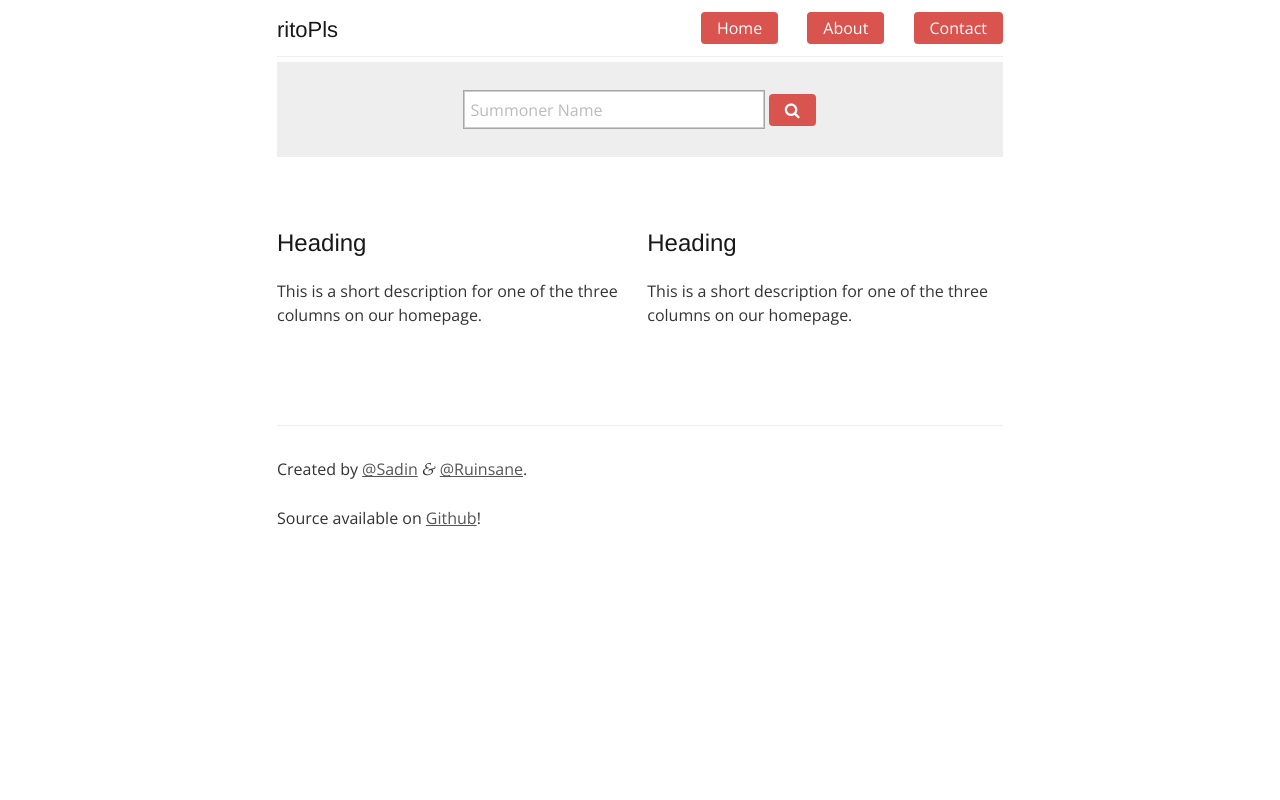
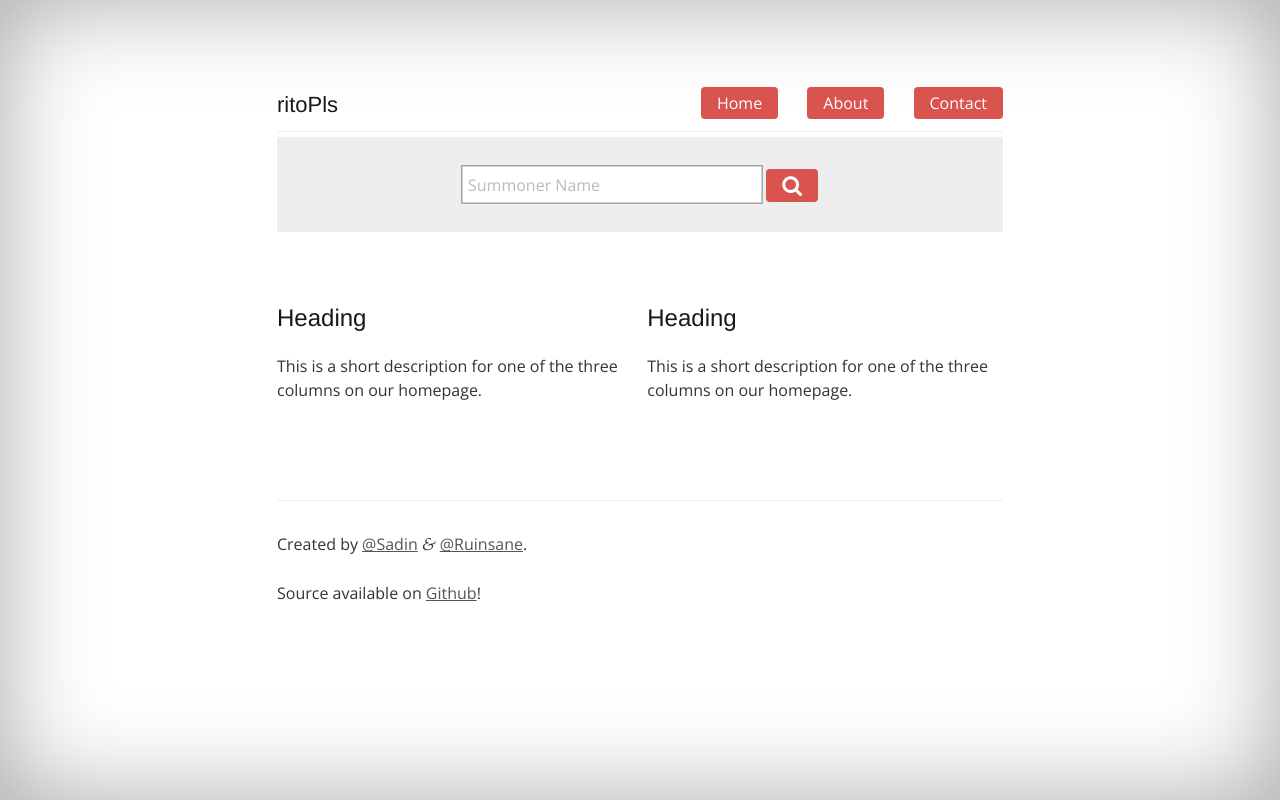
Before and after one commit to Sadin/ritoPLS, a Python web app: template templates/summoner.html in a window 1280 px wide. Run offline with Jinja, Linux system fonts and the light colour scheme; the template is opened without the code that fills it, so the values that code supplies are empty; some libraries are stand-ins or nearby versions.

Commit message:
theme changes

```diff
--- a/app.py
+++ b/app.py
@@ -8,7 +8,7 @@ app = Flask(__name__, static_path='/static')
 def index():
     return render_template('index.html', landing=True)
 
-@app.route('/summoner', methods=['POST'])
+@app.route('/summoner', methods=['GET', 'POST'])
 def summoner():
 	return render_template('summoner.html')
 
--- a/static/css/app.css
+++ b/static/css/app.css
@@ -1,9 +1,18 @@
 @import url(http://fonts.googleapis.com/css?family=Open+Sans:400,300);
 html, body {
 	font-family: 'Open Sans', sans-serif;
+	width: 100%;
+	height: 100%; /* For at least Firefox */
+	min-height: 100%;
+	-webkit-box-shadow: inset 0 0 100px rgba(0,0,0,.35);
+	          box-shadow: inset 0 0 100px rgba(0,0,0,.35);
+}
+body {
+	padding-top:75px;
 }
 .container {
   width: 90%;
+
 }
 @media (min-width: 48em) {
   .container {
@@ -47,9 +56,9 @@ html, body {
 
 .feature {
   background-color: #eee;
-  margin-top: 50px;
   padding: 35px;
   text-align: center;
+  vertical-align: middle;
 }
 .feature-summoner {
   background-color: #eee;
--- a/templates/index.html
+++ b/templates/index.html
@@ -6,8 +6,10 @@
 {% block content %}
 	    <form class="form" action="{{ url_for('summoner') }}" method="POST">
 	    	<div class="form-item">
-	    		<input type"text" name="name" placeholder="Summoner Name" autofocus>
-	    		<a type="submit" class="btn btn-large btn-search bg-red" ><li class="fa fa-search fa-lg"></li></a>
+	    		<input type"text" name="name" placeholder="Summoner Name" autofocus />
+	    		<button type="submit" class="btn btn-search bg-red">
+                <i class="fa fa-search fa-lg"></i>
+            	</button>
 	    	</div>
 	    </form>
 {% endblock %}
--- a/templates/layout.html
+++ b/templates/layout.html
@@ -31,7 +31,6 @@
         {% if landing == True %}
         <div class="feature">
 
-            <h1 class="feature-title">Enter a Summoner name</h1>
         {% else %}
         <div class="feature-summoner">
 
--- a/templates/summoner.html
+++ b/templates/summoner.html
@@ -7,10 +7,12 @@
 
 {% block content %}
 	    <form class="form" action="{{ url_for('summoner') }}" method="POST">
-	    	<div  class="form-item">
-		    	<input type="text" name="name" placeholder="Summoner Name" autofocus>
-		    	<a type="submit" class="btn btn-search bg-red" ><li class="fa fa-search"></li></a>
-		    </div>
+	    	<div class="form-item">
+	    		<input type"text" name="name" placeholder="Summoner Name" autofocus />
+	    		<button type="submit" class="btn btn-search bg-red">
+                <i class="fa fa-search fa-lg"></i>
+            	</button>
+	    	</div>
 	    </form>
 {% endblock %}
 
```
